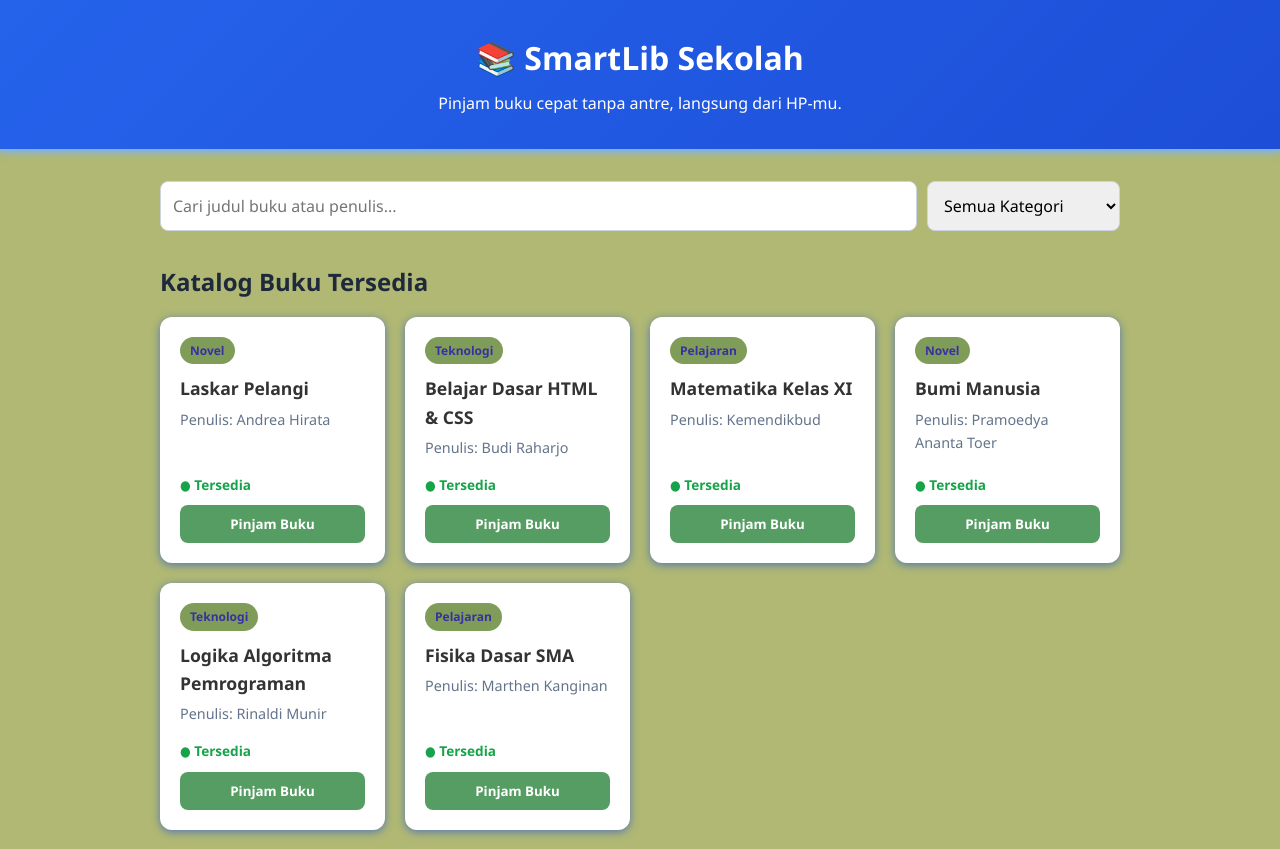
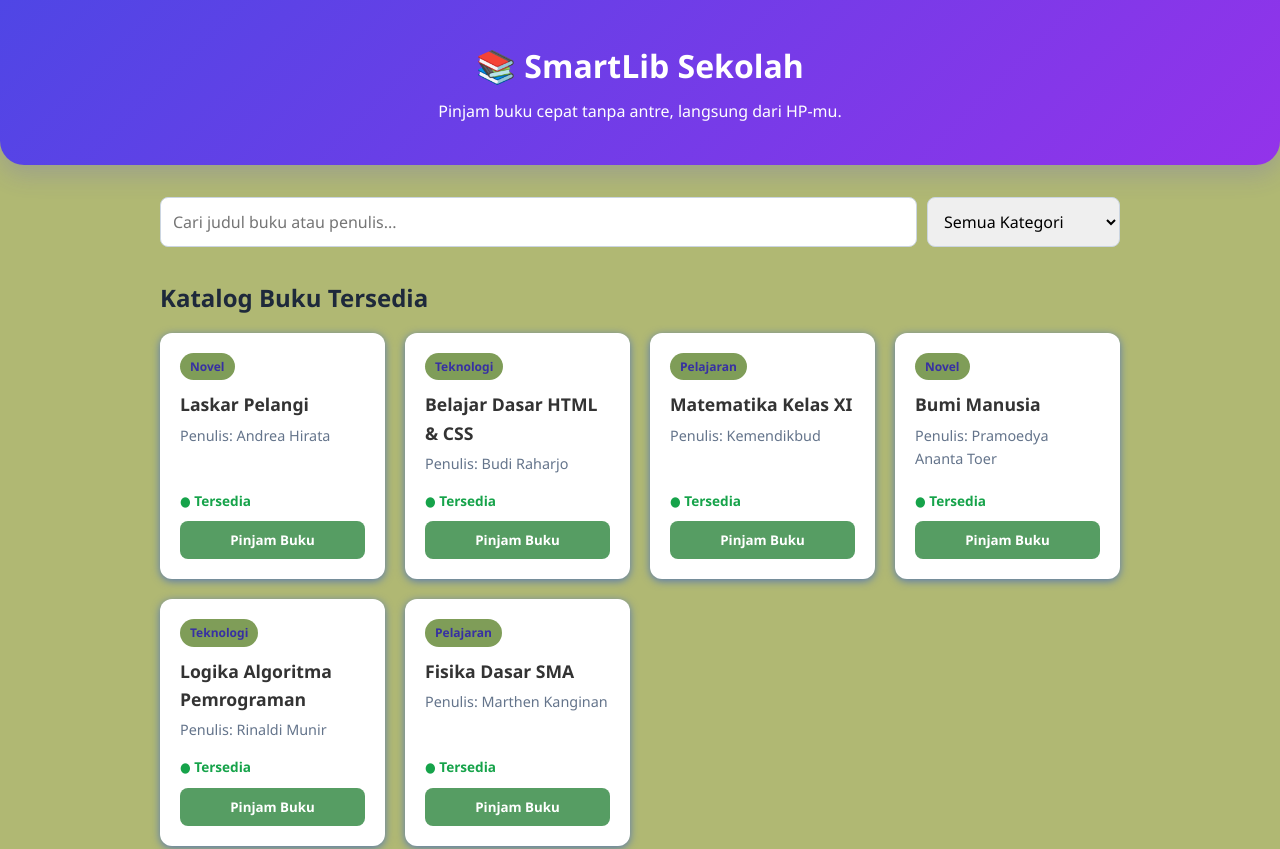
Before and after one commit to agistacahya293-oss/perpus-digital-sekolah, a plain HTML site: page index.html in a window 1280 px wide. Shown: the top 849 px of the page. Drawn offline with Linux system fonts and the light colour scheme.

Commit message:
Update style.css

```diff
--- a/style.css
+++ b/style.css
@@ -24,6 +24,12 @@ header {
     text-align: center;
     margin-bottom: 2rem;
     box-shadow: 0 4px 6px rgba(127, 177, 237);
+    background: linear-gradient(135deg, #4f46e5, #9333ea); /* Gradasi Ungu-Biru yang elegan */
+    color: white;
+    padding: 2.5rem 0;
+    text-align: center;
+    border-radius: 0 0 24px 24px; /* Membuat sudut bawah header melengkung modern */
+    box-shadow: 0 10px 25px rgba(79, 70, 229, 0.2);
 }
 
 header h1 {
```
